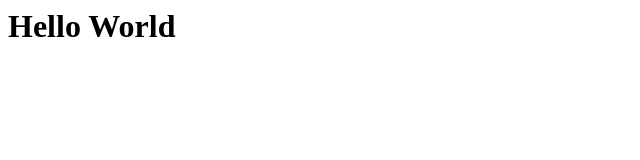
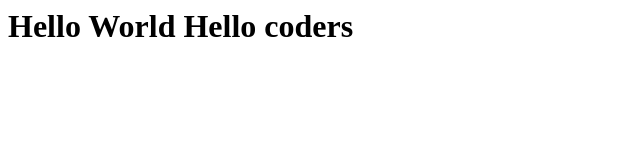
Before and after one commit to SidhantPrakash/example-repo, a plain HTML site: page index.html in a window 1280 px wide. Shown: the whole page, without its empty margins (0-640 px from the left). Drawn offline with Linux system fonts and the light colour scheme.

Commit message:
Second commit try

```diff
--- a/index.html
+++ b/index.html
@@ -1,3 +1,4 @@
 <h1>
 	Hello World
+	Hello coders
 </h1>
```
